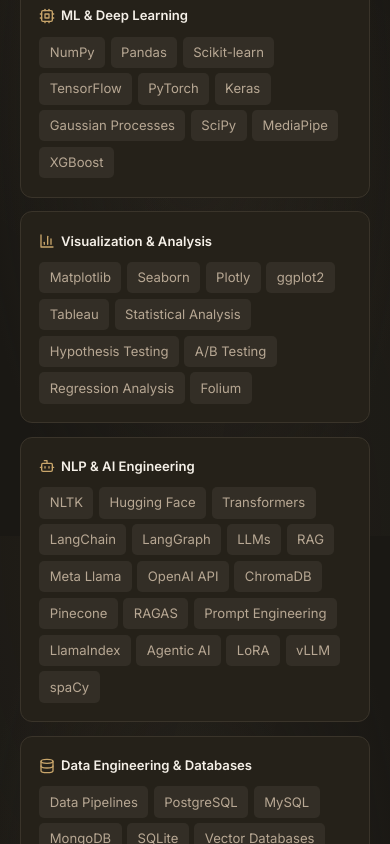
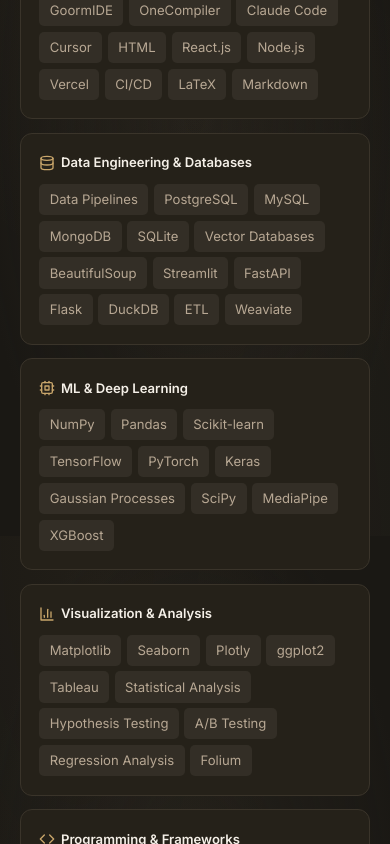
Before and after one commit to alekhyabulusu/portfolio, a Next.js app: page / in a window 390 px wide. Shown: the part 2840-3684 px from the top of the page. Built offline with nearby package versions, Linux system fonts and the light colour scheme; no server answers.

Commit message:
update
- Make skills a uniform 3-column grid with equal-height cards instead of ragged masonry
- Reorder skill groups so each row pairs similar-length lists for balance

```diff
--- a/app/globals.css
+++ b/app/globals.css
@@ -480,14 +480,9 @@
 }
 
 .skills-bento {
-  column-count: 3;
-  column-gap: 0.85rem;
-}
-
-.skills-bento .skill-group {
-  break-inside: avoid;
-  width: 100%;
-  margin-bottom: 0.85rem;
+  display: grid;
+  grid-template-columns: repeat(3, 1fr);
+  gap: 0.85rem;
 }
 
 .skill-group {
@@ -495,6 +490,7 @@
   border: 1px solid var(--border);
   border-radius: 12px;
   padding: 1.15rem;
+  height: 100%;
 }
 
 .skill-group:hover {
@@ -980,7 +976,7 @@
 /* Responsive */
 @media (max-width: 1000px) {
   .skills-grid { grid-template-columns: repeat(2, 1fr); }
-  .skills-bento { column-count: 2; }
+  .skills-bento { grid-template-columns: repeat(2, 1fr); }
 }
 
 @media (max-width: 900px) {
@@ -1008,7 +1004,7 @@
   .mobile-menu { display: block; }
   .hero h1 { font-size: 2.5rem; }
   .skills-grid { grid-template-columns: 1fr; }
-  .skills-bento { column-count: 1; }
+  .skills-bento { grid-template-columns: 1fr; }
   .bento { grid-template-columns: 1fr; }
   .b-bg, .b-focus { grid-column: auto; }
   .section-header { gap: 0.85rem; }
--- a/components/Skills.tsx
+++ b/components/Skills.tsx
@@ -4,14 +4,19 @@
 
 const skillGroups = [
   {
-    icon: <Code size={16} />,
-    title: 'Programming & Frameworks',
-    tags: ['Python', 'R', 'Bash', 'SQL', 'CUDA', 'FastAPI', 'TensorFlow', 'PyTorch'],
+    icon: <Bot size={16} />,
+    title: 'NLP & AI Engineering',
+    tags: ['NLTK', 'Hugging Face', 'Transformers', 'LangChain', 'LangGraph', 'LLMs', 'RAG', 'Meta Llama', 'OpenAI API', 'ChromaDB', 'Pinecone', 'RAGAS', 'Prompt Engineering', 'LlamaIndex', 'Agentic AI', 'LoRA', 'vLLM', 'spaCy'],
   },
   {
     icon: <Terminal size={16} />,
     title: 'Developer Tools & Web Dev',
     tags: ['Jupyter Notebook', 'Google Colab', 'R Studio', 'Git', 'Github', 'VS Code', 'GoormIDE', 'OneCompiler', 'Claude Code', 'Cursor', 'HTML', 'React.js', 'Node.js', 'Vercel', 'CI/CD', 'LaTeX', 'Markdown'],
+  },
+  {
+    icon: <Database size={16} />,
+    title: 'Data Engineering & Databases',
+    tags: ['Data Pipelines', 'PostgreSQL', 'MySQL', 'MongoDB', 'SQLite', 'Vector Databases', 'BeautifulSoup', 'Streamlit', 'FastAPI', 'Flask', 'DuckDB', 'ETL', 'Weaviate'],
   },
   {
     icon: <Cpu size={16} />,
@@ -24,14 +29,9 @@
     tags: ['Matplotlib', 'Seaborn', 'Plotly', 'ggplot2', 'Tableau', 'Statistical Analysis', 'Hypothesis Testing', 'A/B Testing', 'Regression Analysis', 'Folium'],
   },
   {
-    icon: <Bot size={16} />,
-    title: 'NLP & AI Engineering',
-    tags: ['NLTK', 'Hugging Face', 'Transformers', 'LangChain', 'LangGraph', 'LLMs', 'RAG', 'Meta Llama', 'OpenAI API', 'ChromaDB', 'Pinecone', 'RAGAS', 'Prompt Engineering', 'LlamaIndex', 'Agentic AI', 'LoRA', 'vLLM', 'spaCy'],
-  },
-  {
-    icon: <Database size={16} />,
-    title: 'Data Engineering & Databases',
-    tags: ['Data Pipelines', 'PostgreSQL', 'MySQL', 'MongoDB', 'SQLite', 'Vector Databases', 'BeautifulSoup', 'Streamlit', 'FastAPI', 'Flask', 'DuckDB', 'ETL', 'Weaviate'],
+    icon: <Code size={16} />,
+    title: 'Programming & Frameworks',
+    tags: ['Python', 'R', 'Bash', 'SQL', 'CUDA', 'FastAPI', 'TensorFlow', 'PyTorch'],
   },
 ];
 
```
